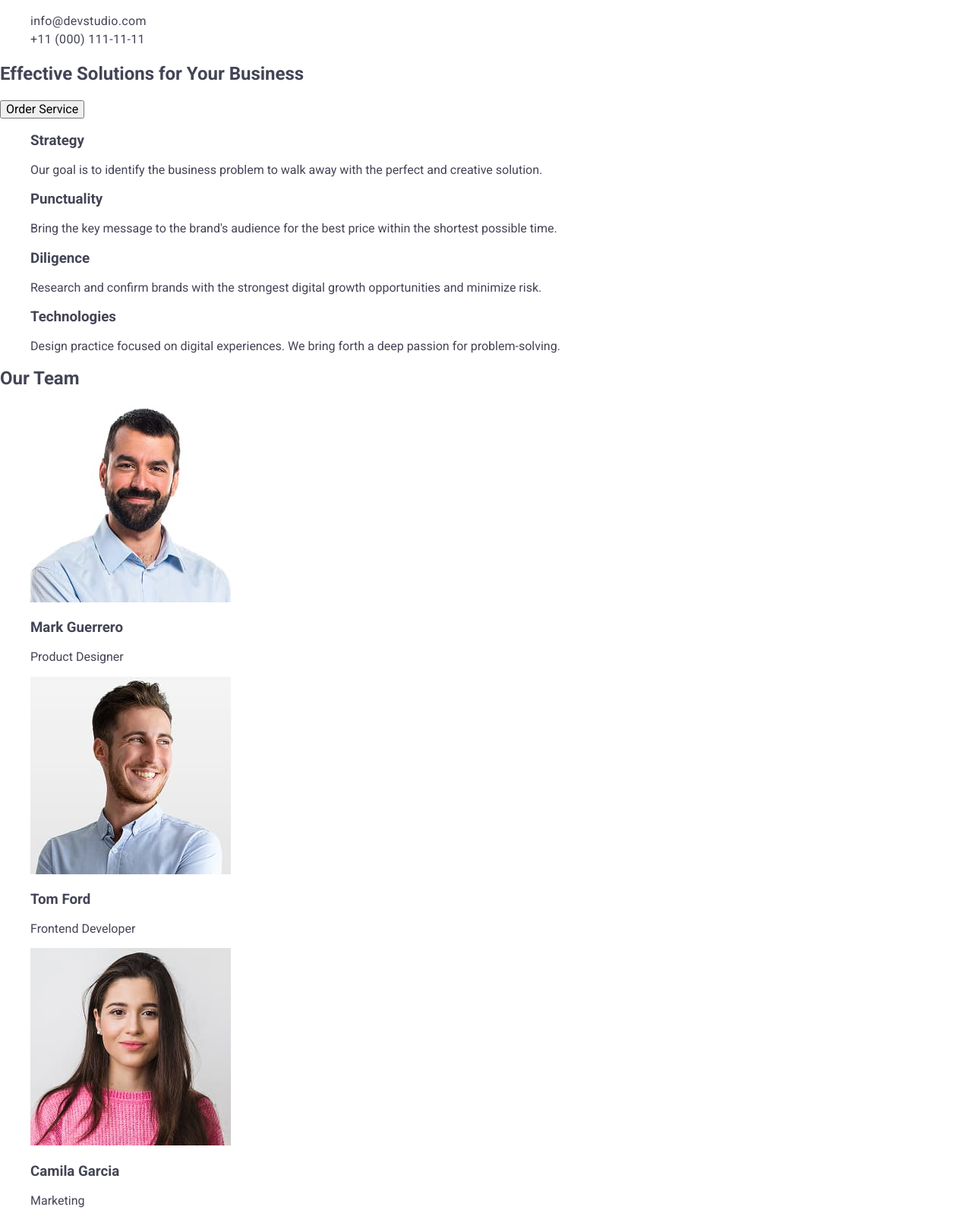
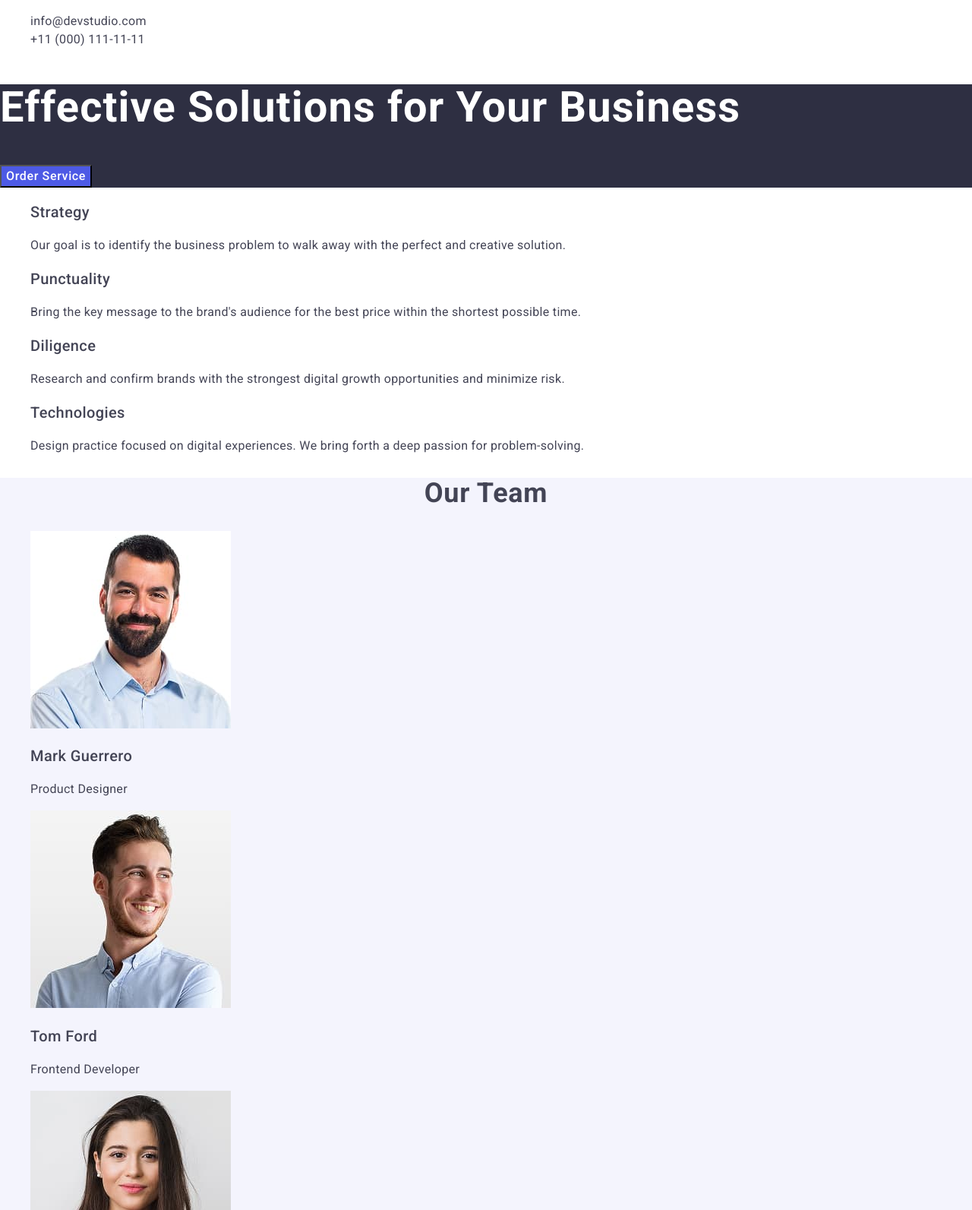
Before and after one commit to sofiiayarmak/goit-markup-hw-02, a plain HTML site: page index.html in a window 1280 px wide. Shown: the part 109-1702 px from the top of the page at 76% size. Drawn offline with nearby package versions, Linux system fonts and the light colour scheme.

Commit message:
add main

```diff
--- a/css/styles.css
+++ b/css/styles.css
@@ -57,6 +57,77 @@ a {
   color: #404bbf;
 }
 
+.button-main {
+  background-color: #4d5ae5;
+  font-weight: 500;
+  font-size: 16px;
+  line-height: 1.5;
+  letter-spacing: 0.04em;
+  color: #fff;
+}
+
+.button-main:hover {
+  background-color: #404bbf;
+  cursor: pointer;
+}
+
+h1 {
+  font-weight: 700;
+  font-size: 56px;
+  line-height: 1.07143;
+  letter-spacing: 0.02em;
+  color: #fff;
+}
+
+.hero-section {
+  background-color: #2e2f42;
+}
+.features-h3 {
+  font-weight: 500;
+  font-size: 20px;
+  line-height: 1.2;
+  letter-spacing: 0.02em;
+}
+
+.features-paragraph {
+  font-weight: 400;
+  font-size: 16px;
+  line-height: 1.5;
+  letter-spacing: 0.02em;
+}
+
+.section-team {
+  background-color: #f4f4fd;
+}
+
+.team-h2,
+.portfolio-h2 {
+  font-weight: 700;
+  font-size: 36px;
+  line-height: 1.11111;
+  letter-spacing: 0.02em;
+  text-align: center;
+}
+
+.team-h3 {
+  font-weight: 500;
+  font-size: 20px;
+  line-height: 1.2;
+  letter-spacing: 0.02em;
+}
+
+.team-profession,
+.portfolio-paragraph {
+  font-weight: 400;
+  font-size: 16px;
+  line-height: 1.5;
+  letter-spacing: 0.02em;
+}
+
 .page-footer {
   background-color: #2e2f42;
 }
+
+.footer-paragraph {
+  color: #f4f4fd;
+}
--- a/index.html
+++ b/index.html
@@ -57,42 +57,42 @@
 
     <main>
       <!--Hero Section-->
-      <section>
+      <section class="hero-section">
         <h1>Effective Solutions for Your Business</h1>
-        <button type="button">Order Service</button>
+        <button type="button" class="button-main">Order Service</button>
       </section>
 
       <!---Feautures List-->
       <section>
         <h2 hidden>Our Features</h2>
-        <ul>
-          <li>
-            <h3>Strategy</h3>
-            <p>
+        <ul class="features-list">
+          <li class="features-item">
+            <h3 class="features-h3">Strategy</h3>
+            <p class="features-paragraph">
               Our goal is to identify the business problem to walk away with the
               perfect and creative solution.
             </p>
           </li>
 
-          <li>
-            <h3>Punctuality</h3>
-            <p>
+          <li class="features-item">
+            <h3 class="features-h3">Punctuality</h3>
+            <p class="features-paragraph">
               Bring the key message to the brand's audience for the best price
               within the shortest possible time.
             </p>
           </li>
 
-          <li>
-            <h3>Diligence</h3>
-            <p>
+          <li class="features-item">
+            <h3 class="features-h3">Diligence</h3>
+            <p class="features-paragraph">
               Research and confirm brands with the strongest digital growth
               opportunities and minimize risk.
             </p>
           </li>
 
-          <li>
-            <h3>Technologies</h3>
-            <p>
+          <li class="features-item">
+            <h3 class="features-h3">Technologies</h3>
+            <p class="features-paragraph">
               Design practice focused on digital experiences. We bring forth a
               deep passion for problem-solving.
             </p>
@@ -101,52 +101,124 @@
       </section>
 
       <!--Our Team-->
-      <section>
-        <h2>Our Team</h2>
+      <section class="section-team">
+        <h2 class="team-h2">Our Team</h2>
 
-        <ul>
-          <li>
+        <ul class="team-list">
+          <li class="team-item">
             <img
               src="./images/img-3.jpg"
               alt="photo of Mark Guerrero"
               width="264"
               height="260"
             />
-            <h3>Mark Guerrero</h3>
-            <p>Product Designer</p>
+            <h3 class="team-h3">Mark Guerrero</h3>
+            <p class="team-profession">Product Designer</p>
           </li>
 
-          <li>
+          <li class="team-item">
             <img
               src="./images/img-2.jpg"
               alt="photo of Tom Ford"
               width="264"
               height="260"
             />
-            <h3>Tom Ford</h3>
-            <p>Frontend Developer</p>
+            <h3 class="team-h3">Tom Ford</h3>
+            <p class="team-profession">Frontend Developer</p>
           </li>
 
-          <li>
+          <li class="team-item">
             <img
               src="./images/img-1.jpg"
               alt="photo of Camila Garcia"
               width="264"
               height="260"
             />
-            <h3>Camila Garcia</h3>
-            <p>Marketing</p>
+            <h3 class="team-h3">Camila Garcia</h3>
+            <p class="team-profession">Marketing</p>
           </li>
 
-          <li>
+          <li class="team-item">
             <img
               src="./images/img.jpg"
               alt="photo of Daniel Wilson"
               width="264"
               height="260"
             />
-            <h3>Daniel Wilson</h3>
-            <p>UI Designer</p>
+            <h3 class="team-h3">Daniel Wilson</h3>
+            <p class="team-profession">UI Designer</p>
+          </li>
+        </ul>
+      </section>
+
+      <!--Our Portfolio-->
+      <section class="section-portfolio">
+        <h2 class="portfolio-h2">Our Portfolio</h2>
+        <ul class="portfolio-list">
+          <li class="portfolio-item">
+            <img
+              src="./images/img-5-portfolio.jpg"
+              alt="photo banking app"
+              width="360"
+              height="300"
+            />
+            <h3 class="portfolio-h3">Banking App</h3>
+            <p class="portfolio-paragraph">App</p>
+          </li>
+
+          <li class="portfolio-item">
+            <img
+              src="./images/img-4-portfolio.jpg"
+              alt="photo cashless payment"
+              width="360"
+              height="300"
+            />
+            <h3 class="portfolio-h3">Cashless Payment</h3>
+            <p class="portfolio-paragraph">Marketing</p>
+          </li>
+
+          <li class="portfolio-item">
+            <img
+              src="./images/img-3-portfolio.jpg"
+              alt="photo meditation app"
+              width="360"
+              height="300"
+            />
+            <h3 class="portfolio-h3">Meditation App</h3>
+            <p class="portfolio-paragraph">App</p>
+          </li>
+
+          <li class="portfolio-item">
+            <img
+              src="./images/img-2-portfolio.jpg"
+              alt="photo taxi sevice"
+              width="360"
+              height="300"
+            />
+            <h3 class="portfolio-h3">Taxi Service</h3>
+            <p class="portfolio-paragraph">Marketing</p>
+          </li>
+
+          <li class="portfolio-item">
+            <img
+              src="./images/img-1-portfolio.jpg"
+              alt="photo screen illustrations"
+              width="360"
+              height="300"
+            />
+            <h3 class="portfolio-h3">Screen Illustrations</h3>
+            <p class="portfolio-paragraph">Marketing</p>
+          </li>
+
+          <li class="portfolio-item">
+            <img
+              src="./images/img-portfolio.jpg"
+              alt="photo a woman with a phone"
+              width="360"
+              height="300"
+            />
+            <h3 class="portfolio-h3">Online Courses</h3>
+            <p class="portfolio-paragraph">Marketing</p>
           </li>
         </ul>
       </section>
@@ -157,7 +229,7 @@
       <a class="logo footer-logo" href="./index.html"
         >Web<span class="logo-part">Studio</span></a
       >
-      <p>
+      <p class="footer-paragraph">
         Increase the flow of customers and sales for your business with digital
         marketing & growth solutions.
       </p>
```
Also changed, not shown: images/img-1-portfolio.jpg (added), images/img-2 portfolio.jpg (added), images/img-3-portfolio.jpg (added), images/img-4-portfolio.jpg (added), images/img-5-portfolio.jpg (added), images/img-portfolio.jpg (added).
